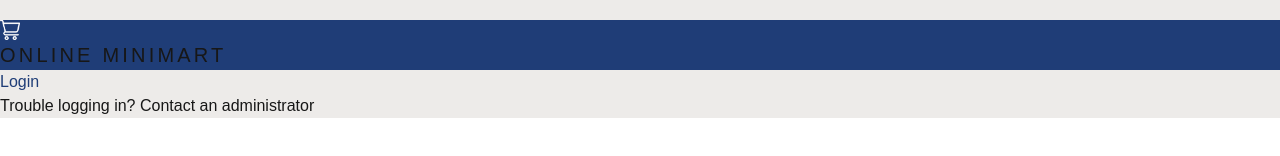
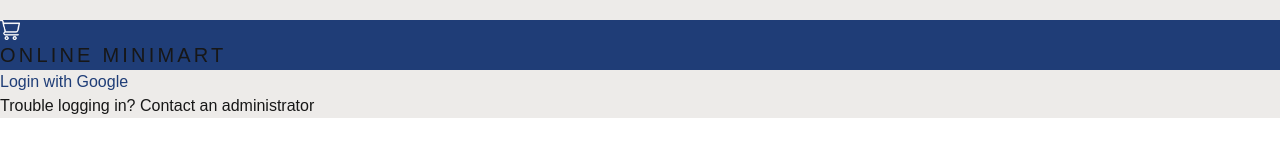
Before and after one commit to hrishikeshsathyian/Hack4Good2025, a Next.js app in the folder frontend/hack4good/: page /auth in a window 1280 px wide. Shown: the part 280-436 px from the top of the page. Built offline with nearby package versions, Linux system fonts and the light colour scheme; no server answers.

Commit message:
minor clean up changes

```diff
--- a/frontend/hack4good/src/app/auth/page.tsx
+++ b/frontend/hack4good/src/app/auth/page.tsx
@@ -1,23 +1,33 @@
 "use client";
 
 import Image from "next/image";
-import { signInWithPopup, signOut } from "firebase/auth";
+import { signInWithPopup } from "firebase/auth";
 import { auth, provider } from "../../../lib/firebase";
 import { useAuth } from "@/context/AuthContext";
 import { GoogleAuthProvider } from "firebase/auth/web-extension";
 import { useState } from "react";
+import { useRouter } from "next/navigation";
+import toast from "react-hot-toast";
 
 export default function Home() {
-  const { user, loading } = useAuth();
+  const router = useRouter();
+  const { loading } = useAuth();
   const [error, setError] = useState<string | null>(null);
 
   const handleSignIn = async () => {
     signInWithPopup(auth, provider)
       .then((result) => {
         GoogleAuthProvider.credentialFromResult(result);
+        toast.success("Sign-in successful", {
+          duration: 5000,
+        });
+        router.push("/admin/add-users");
       })
       .catch((error) => {
         console.error("Sign-in error:", error);
+        toast.error("Oops! Sign-in failed :( Please try again.", {
+          duration: 5000,
+        });
         setError(error.message);
       });
   };
@@ -58,7 +68,7 @@ export default function Home() {
         style={{ color: "#1f3d77" }}
         onClick={handleSignIn}
       >
-        Login
+        {loading ? "Loading..." : "Login with Google"}
       </button>
 
       {/* Footer Section */}
```
